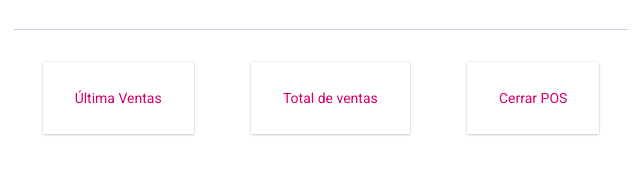
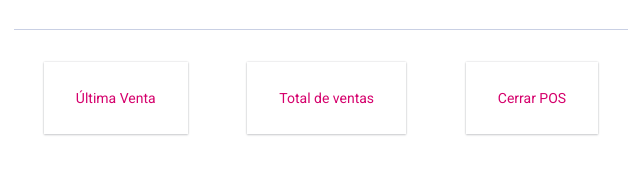
Before and after one commit to TransbankDevelopers/transbank-pos-sdk-web-serial, a website built with webpack: page index.html in a window 1280 px wide. Shown: the part 891-1066 px from the top of the page, 18-658 px from the left. Built offline with nearby package versions, Linux system fonts and the light colour scheme.

Commit message:
Fix typo

```diff
--- a/index.html
+++ b/index.html
@@ -136,7 +136,7 @@
                 </form>
               </div>
               <div class="tbk-control flex flex-row pt-8 justify-around">
-                <button class="tbk-button-3" id="lastSale">Última Ventas</button>
+                <button class="tbk-button-3" id="lastSale">Última Venta</button>
                 <button class="tbk-button-3" id="totalSale">Total de ventas</button>
                 <button class="tbk-button-3" id="close">Cerrar POS</button>
               </div>
```
